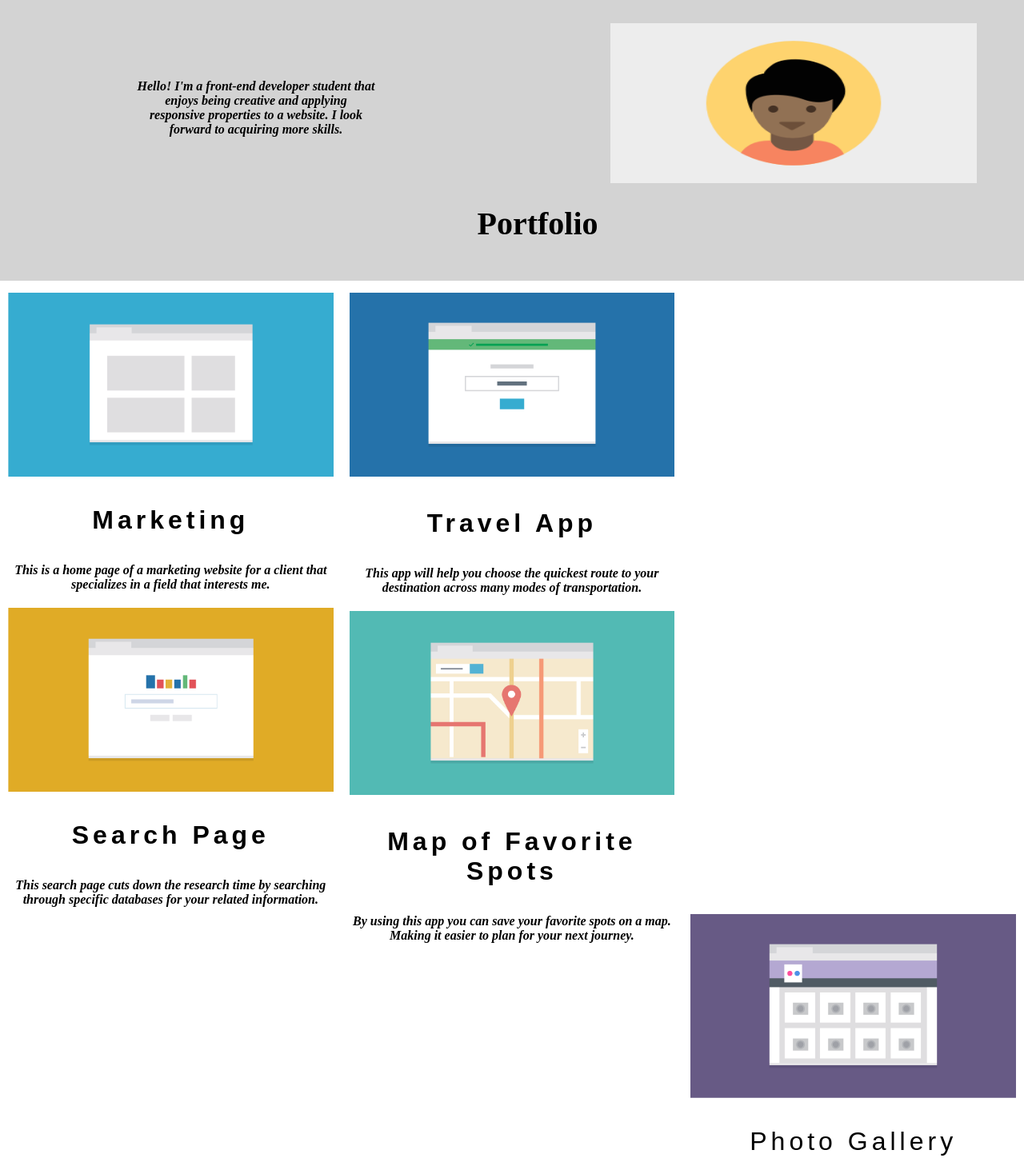
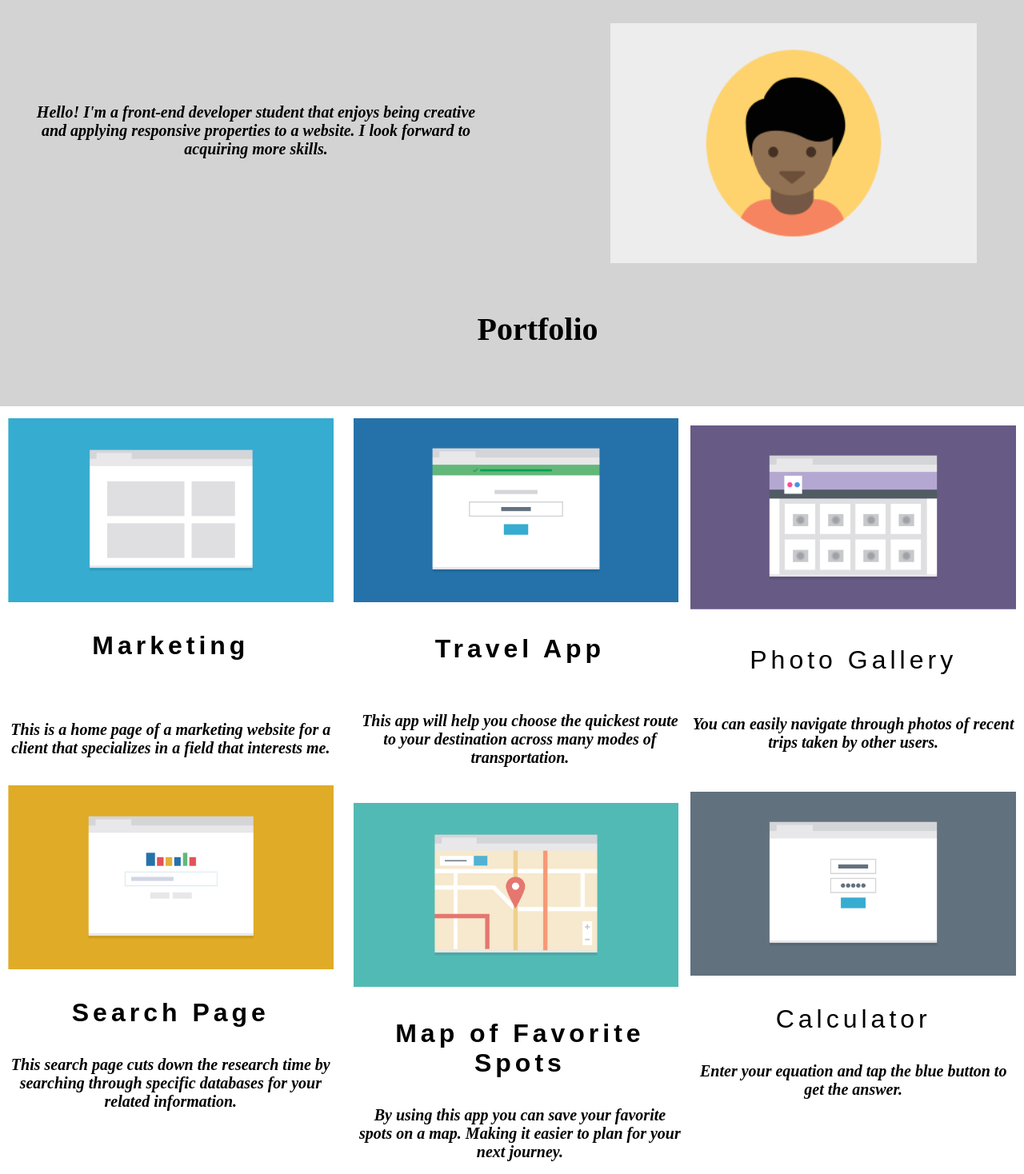
Before and after one commit to codyk303/Responsive-Project, a plain HTML site: page index.html in a window 1280 px wide. Shown: the part 108-1576 px from the top of the page at 80% size. Drawn offline with Linux system fonts and the light colour scheme.

Commit message:
Add files via upload
Revised Layout. I added individual divs to each list item. Fixed meta tag.

```diff
--- a/css/styles.css
+++ b/css/styles.css
@@ -51,7 +51,7 @@ li {
   font-weight: bold;
   font-style: oblique;
   font-family: ubuntu;
-  max-width:50%;
+  width:70%;
   padding:10px;
   margin-left: auto;
   margin-right: auto;
@@ -123,7 +123,6 @@ a:active {
     margin-right:0;
     margin-left:50%;
     padding-top: 0;
-    padding-right: 100px;
     padding-left: 100px;
     float:right;
   }
@@ -151,6 +150,7 @@ section {
   .introduction{
     margin-top: 0;
     margin-bottom: 0;
+    width: 90%;
 }
   .center {
     padding-top: 20px;
@@ -159,6 +159,52 @@ section {
   img {
     width:40%;
     height:150px;
+  }
+  .search {
+    margin-top: 0px;
+  }
+  .marketing {
+    margin-bottom: 0;
+    padding-bottom: 0;
+    padding-top: 0;
+  }
+  .marketing img {
+    margin-top: 15px;
+  }
+  .marketing p {
+    margin-top: 40px;
+  }
+  .gallery {
+    margin-top: 15px;
+  }
+  .gps {
+    padding-top: 5px;
+  }
+  .calculator {
+    padding-top: 15px;
+    margin-top: 5px;
+  }
+  .search img {
+    padding-left: 30px;
+    padding-right: 10px;
+  }
+  .statement {
+    margin-top: 50px;
+  }
+  .primary {
+    padding-right: 10px;
+    margin-right: 5px;
+    width: 100%;
+  }
+  .secondary {
+    padding-left: 10px;
+    margin-left: 5px;
+    width:100%;
+  }
+  .last {
+    padding-left: 10px;
+    margin-left: 5px;
+    width:100%;
   }
 }
 @media (min-width:1024px){
@@ -205,10 +251,13 @@ section {
 .opening {
   float:right;
   width:45%;
-  height:200px;
+  height:300px;
   position:relative;
   display:inline-block;
   margin-left: 75%;
+}
+.opening img {
+  height:350px;
 }
 .background {
   margin-bottom: 100px;
@@ -218,7 +267,10 @@ section {
   width:50%;
   margin-bottom: 50px;
   position:relative;
-  top:-120px;
+  margin-top: 50px;
+  padding-top: 10px;
+  top:-250px;
+  font-size: 35px;
 }
 #top {
   margin-top: 50px;
@@ -229,6 +281,7 @@ section {
 }
 .introduction {
   margin-bottom: 0;
+  font-size: 20px;
 }
 .heading {
   margin-bottom: 15px;
@@ -239,14 +292,50 @@ section {
   margin-bottom: 25px;
   font-size: 40px;
   position:relative;
-  top:-75px;
+  top:-100px;
+  padding-right: 100px;
 }
 footer {
-  margin-top: -400px;
+  margin-top: -800px;
   padding-top: 50px;
   padding-bottom: 25px;
   background-color: lightgrey;
 }
+header {
+  margin-bottom: 20px;
+}
+.travel p {
+  margin-top: 25px;
+  padding-bottom: 15px;
+}
+.calculator, .gallery {
+  position:relative;
+  top:-955px;
+}
+.gallery p {
+  margin-top: 15px;
+}
+.gallery img {
+  margin-bottom: 10px;
+}
+.calculator img {
+  margin-top: 30px;
+  margin-left: 10px;
+}
+.search img {
+  padding-left: 10px;
+  margin-left: 0;
+}
+.portfolio1 img {
+  margin-right: 0;
+}
+.gps img {
+  margin-left: 0;
+  margin-top: 15px;
+}
+.marketing img {
+  margin-right: 0;
+}
 
 
 }
--- a/index.html
+++ b/index.html
@@ -1,6 +1,6 @@
 <!DOCTYPE html>
 <html>
-<meta name="viewport" content="width=device-width">
+<meta name="viewport" content="width=device-width,intial-scale=1.0">
 <link rel="stylesheet" href="css/styles.css">
 <header class="background">
   <h1 id="top">Cody Keenan</h1>
@@ -22,27 +22,41 @@
   <div class="row">
       <div class="col1">
         <body class="background">
+          <div class="portfolio1">
               <h2 class="portfolio" id="portfolio">Portfolio</h2>
                 <image src="images/portfolio-1.png" alt="Place image folders"  class="center primary">
+          </div>
+          <div class="marketing">
               <h3 class="heading primary">Marketing</h3>
                   <p class="introduction primary">This is a home page of a marketing website for a client that specializes in a field that interests me.</p>
                 <image src="images/portfolio-2.png" alt="Place image graphs"   class="center primary ">
+          </div>
+          <div class="search">
               <h4 class="heading primary">Search Page</h4>
                   <p class="introduction primary">This search page cuts down the research time by searching through specific databases for your related information.</p>
                 <img src="images/portfolio-3.png" alt="Place image search"   class="center secondary">
+          </div>
+          <div class="travel">
               <h5 class="heading secondary">Travel App</h5>
                   <p class="introduction secondary">This app will help you choose the quickest route to your destination across many modes of transportation.</p>
+          </div>
       </div>
       <div class="col2">
-                <img src="images/portfolio-4.png" alt="Place image gps"  class="center secondary ">
+          <div class="gps">
+              <img src="images/portfolio-4.png" alt="Place image gps"  class="center secondary ">
               <h6 class="heading secondary">Map of Favorite Spots</h6>
               <p class="introduction secondary">By using this app you can save your favorite spots on a map. Making it easier to plan for your next journey.</p>
+          </div>
+          <div class="gallery">
               <img src="images/portfolio-5.png" alt="Place image gallery"   class="center last ">
               <p class="heading last">Photo Gallery</p>
-                  <p class="introduction last">You can easily navigate through photos of recent trips taken by other users.</p>
+              <p class="introduction last">You can easily navigate through photos of recent trips taken by other users.</p>
+          </div>
+          <div class="calculator">
                 <img src="images/portfolio-6.png" alt="Place image Calculator" class="center last">
-              <p class="heading last ">Calculator</p>
-                  <p class="introduction last">Enter your equation and tap the blue button to get the answer.</p>
+                <p class="heading last ">Calculator</p>
+                <p class="introduction last">Enter your equation and tap the blue button to get the answer.</p>
+          </div>
       </div>
     </div>
     </section>
```
